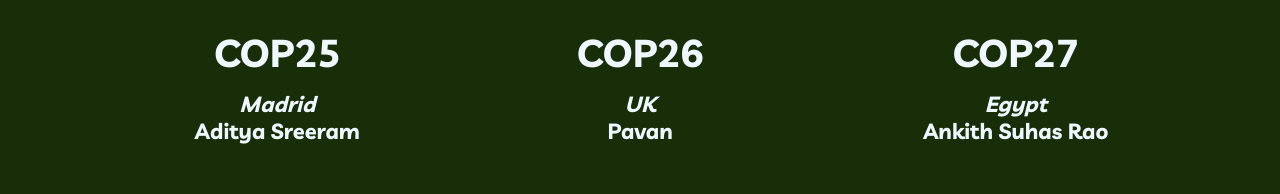
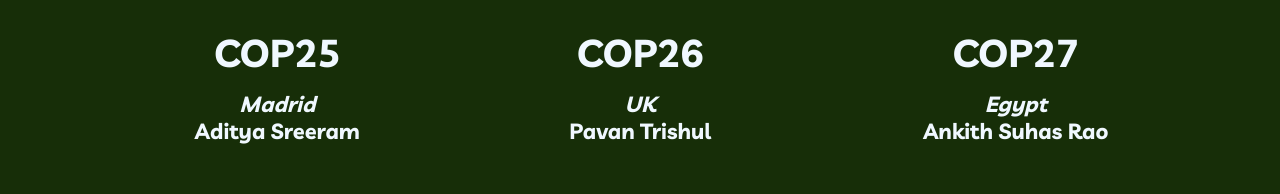
Before and after one commit to A26-Projects/cop_hpsb, a plain HTML site: page index.html in a window 1280 px wide. Shown: the part 5261-5455 px from the top of the page. Drawn offline with nearby package versions, Linux system fonts and the light colour scheme.

Commit message:
Update index.html

```diff
--- a/index.html
+++ b/index.html
@@ -134,7 +134,7 @@
         <div>
             <div class="three_image_div"></div>
             <h1 class="rep_h1">COP26</h1>
-            <h2 class="rep_h2"><i>UK</i><br>Pavan</h2>
+            <h2 class="rep_h2"><i>UK</i><br>Pavan Trishul</h2>
         </div>
         <div>
             <div class="two_image_div"></div>
```
